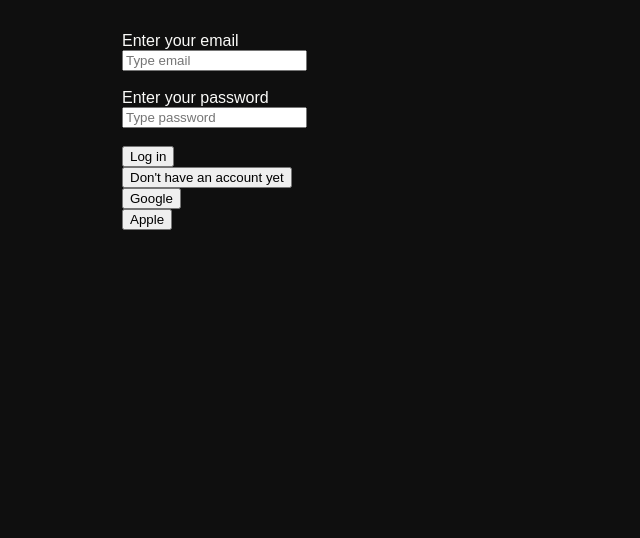
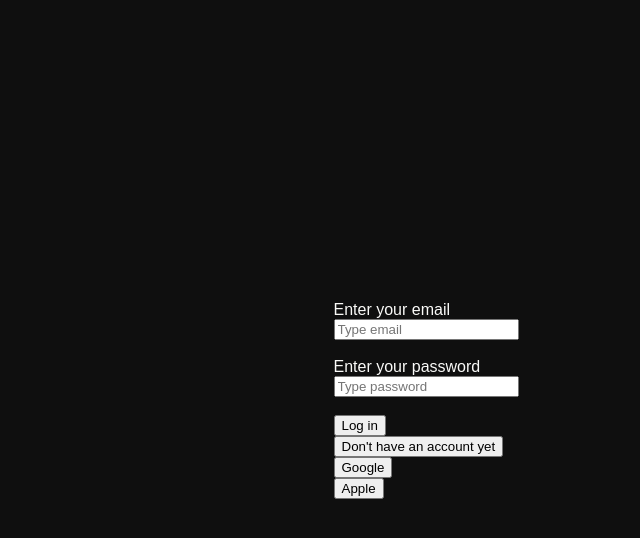
Before and after one commit to koleks92/Avocadoro, a React (Vite) app: page / in a window 1280 px wide. Shown: the top 538 px of the page, without its empty margins (214-854 px from the left). Built offline with nearby package versions, Linux system fonts and the light colour scheme; no server answers; a web font is replaced by a local one.

Commit message:
feat: Added center for body

```diff
--- a/src/index.css
+++ b/src/index.css
@@ -1,19 +1,35 @@
-@import url('https://fonts.googleapis.com/css2?family=Baloo+Tamma+2:wght@400;500;600;700&display=swap');
+@import url("https://fonts.googleapis.com/css2?family=Baloo+Tamma+2:wght@400;500;600;700&display=swap");
 
-:root{
-  --background-1: #0F0F0F;
-  --background-2: #1A1A1A;
-  --background-3: #2B2B2B;
-  --white: #FAFAF8;
+:root {
+    --background-1: #0f0f0f;
+    --background-2: #1a1a1a;
+    --background-3: #2b2b2b;
+    --white: #fafaf8;
+}
+
+html,
+body {
+    height: 100%;
+    margin: 0;
+    padding: 0;
 }
 
 body {
+    display: flex;
+    align-items: center; /* vertical */
+    justify-content: center; /* horizontal */
     background-color: var(--background-1);
     color: var(--white);
     font-family: "Baloo Tamma 2", sans-serif;
     margin: auto;
-  max-width: 38rem;
-  padding: 2rem;
+}
+
+.center_root {
+    display: flex;
+    flex-direction: column;
+    align-items: center;
+    justify-content: center;
+    margin: auto;
 }
 
 .vertical_test {
```
Lines whose indentation alone changed are shown as unchanged.
